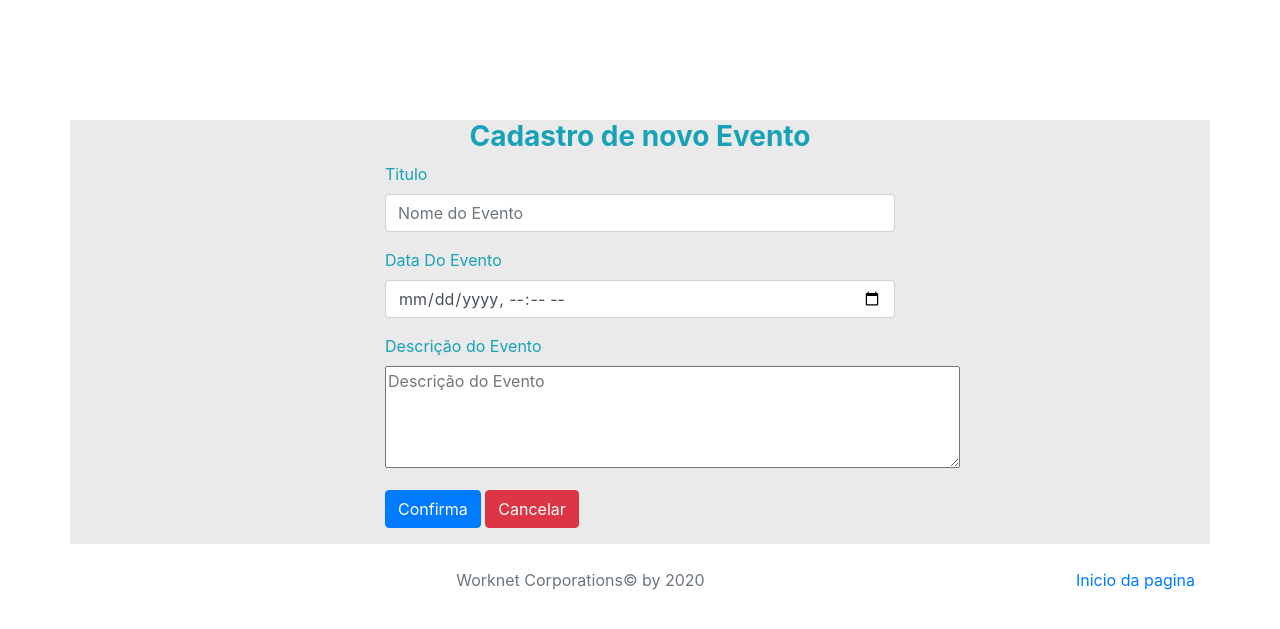
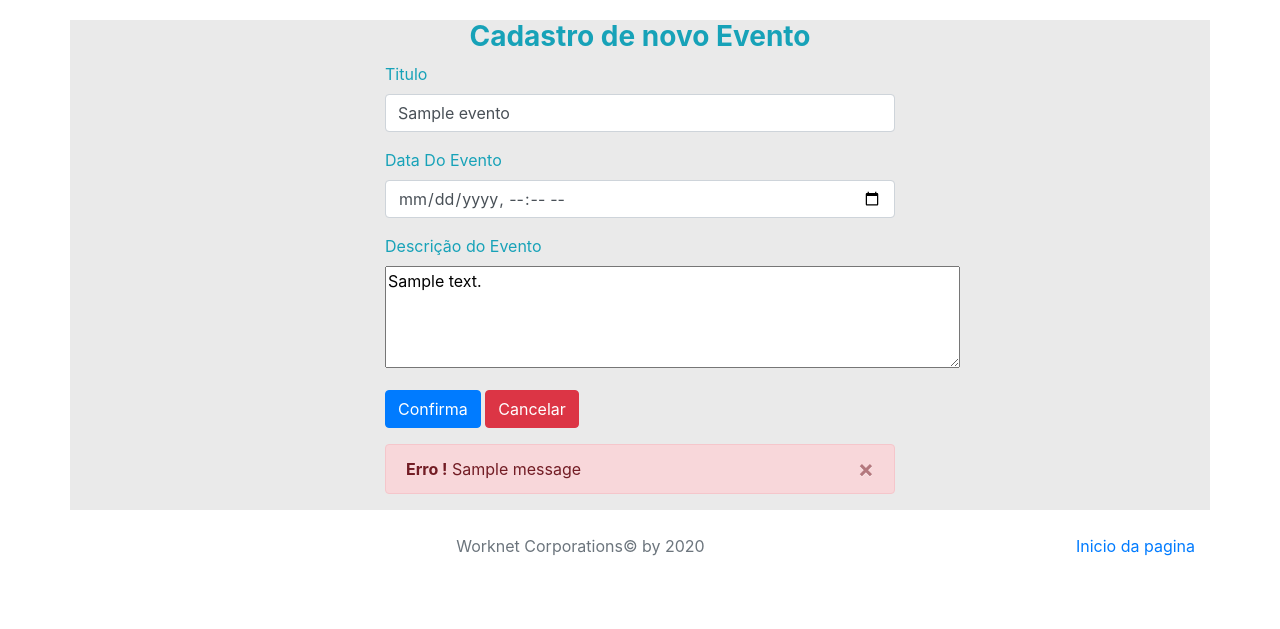
Before and after one commit to ArySousa/agendamento, a Django app: template core/templates/evento.html in a window 1280 px wide. Shown: the part 56-685 px from the top of the page. Run offline with Django 3.2, Linux system fonts and the light colour scheme; the template is opened without the code that fills it: most values are stand-ins (such as "Sample title", 1, 10 or a date in 2020); one stand-in notice (Sample message) is shown; some libraries are stand-ins or nearby versions.

Commit message:
Atualizações incluidas dia 01-04

```diff
--- a/agendamento/urls.py
+++ b/agendamento/urls.py
@@ -10,6 +10,7 @@
     path('agenda/', views.lista_eventos),
     path('agenda/evento/', views.evento),
     path('agenda/evento/submit', views.submit_evento),
+    path('agenda/evento/delete/<int:id_evento>/', views.delete_evento),
     path('', RedirectView.as_view(url='/agenda/')),
     path('login/', views.login_user),
     path('login/submit', views.submit_login),
--- a/core/models.py
+++ b/core/models.py
@@ -17,3 +17,6 @@
 
     def get_data_evento(self):
         return self.data_evento.strftime('%d/%m/%Y %H:%M hrs')
+
+    def get_data_input_evento(self):
+        return self.data_evento.strftime('%Y-%m-%dT%H:%M')
--- a/core/templates/evento.html
+++ b/core/templates/evento.html
@@ -2,7 +2,7 @@
 
 {% block content %}
 <div class="container" style="background-color: #EAEAEA;">
-        <p style="margin-top: 120px;">
+        <p style="margin-top:20px;">
             <div id="login-row" class="row justify-content-center align-items-center">
                 <div id="login-column" class="col-md-6">
                     <div id="login-box" class="col-md-12">
@@ -10,26 +10,31 @@
                            {% csrf_token %}
                             <h3 class="text-center text-info"><strong>Cadastro de novo Evento</strong></h3>
                             <div class="form-group">
-                                <label for="titulo" class="text-info">Titulo</label><br>
-                                <input type="text" name="titulo" class="form-control" placeholder="Nome do Evento">
+                                <label for="titulo" class="text-info" >Titulo</label><br>
+                                <input type="number" name="id_evento" value="{{ evento.id }}" hidden>
+                                <input type="text" name="titulo" value="{{ evento.titulo }}" class="form-control"  placeholder="Nome do Evento">
                             </div>
                             <div class="form-group">
                                 <label for="data_evento" class="text-info">Data Do Evento</label><br>
-                                <input type="datetime-local" name="data_evento" class="form-control">
+                                <input type="datetime-local" name="data_evento" class="form-control" value="{{ evento.get_data_input_evento }}">
                             </div>
                             <div class="form-group">
                                 <label for="descricao" class="text-info">Descrição do Evento</label><br>
-                                <textarea name="descricao" id="descricao" rows="4" cols="54" placeholder="Descrição do Evento"></textarea>
+                                <textarea name="descricao" id="descricao" rows="4" cols="54" placeholder="Descrição do Evento">{{ evento.descricao }}</textarea>
                             </div>
                             <div class="form-group">
 
                                 <button type="submit" class="btn btn-primary">Confirma</button>
-                                <a href="/agenda/evento" action="reset">
-                                <button type="button" class="btn btn-danger">Cancelar</button>
-                                </a>
+                                <a href="/" action="reset"><button type="button" class="btn btn-danger">Cancelar</button></a>
                             </div>
                             <div id="register-link" class="text-right">
                             </div>
+                            {% for message in messages %}
+                            <div class="alert alert-danger alert-dismissible">
+                                <a href="/" class="close" data-dismiss="alert" aria-label="close">&times;</a>
+                                <strong>Erro !</strong> {{ message }}
+                            </div>
+                            {% endfor %}
                         </form>
                     </div>
                 </div>
--- a/core/templates/model-header.html
+++ b/core/templates/model-header.html
@@ -9,6 +9,8 @@
     <link rel="icon" href="/docs/4.0/assets/img/favicons/favicon.ico">
     <title>Sistema de Agendamentos</title>
     <link rel="canonical" href="https://getbootstrap.com/docs/4.0/examples/album/">
+    <link rel="canonical" href="https://cdnjs.cloudflare.com/ajax/libs/font-awesome/5.13.0/css/fontawesome.min.css">
+    <link rel="canonical" href="https://cdnjs.cloudflare.com/ajax/libs/font-awesome/5.13.0/js/fontawesome.min.js">
     <link rel="stylesheet" href=" {% static 'bootstrap/css/bootstrap.min.css' %}">
     <!-- model Page Header -->
 </head>
```
Also changed, not shown: core/templates/agenda.html (+3 -3 lines), core/views.py (+31 -6 lines), agendamento/__init__.py (deleted), core/__init__.py (deleted), core/migrations/__init__.py (deleted).
